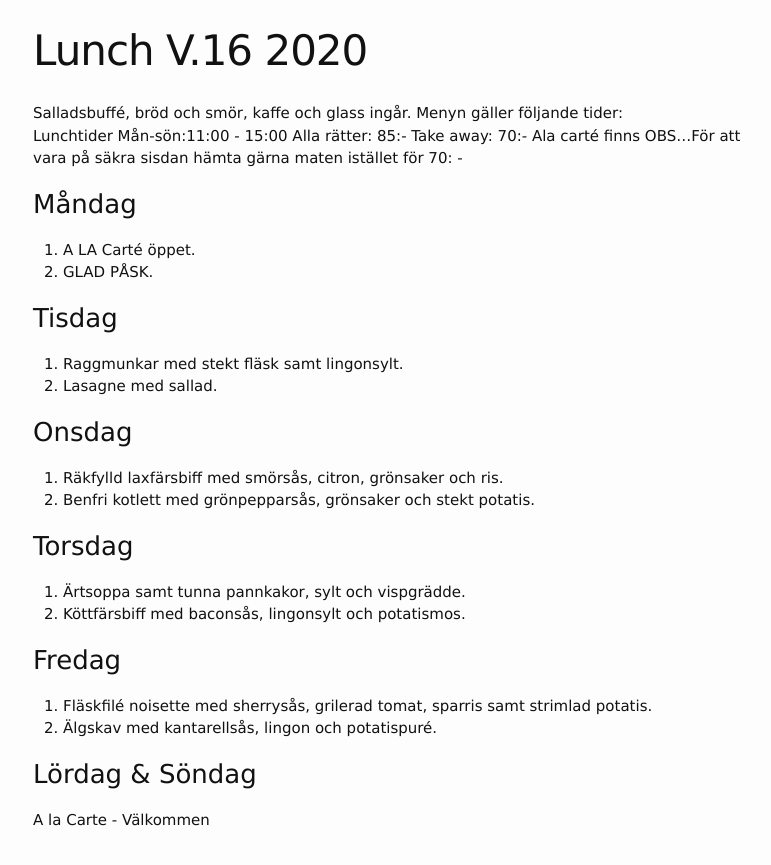
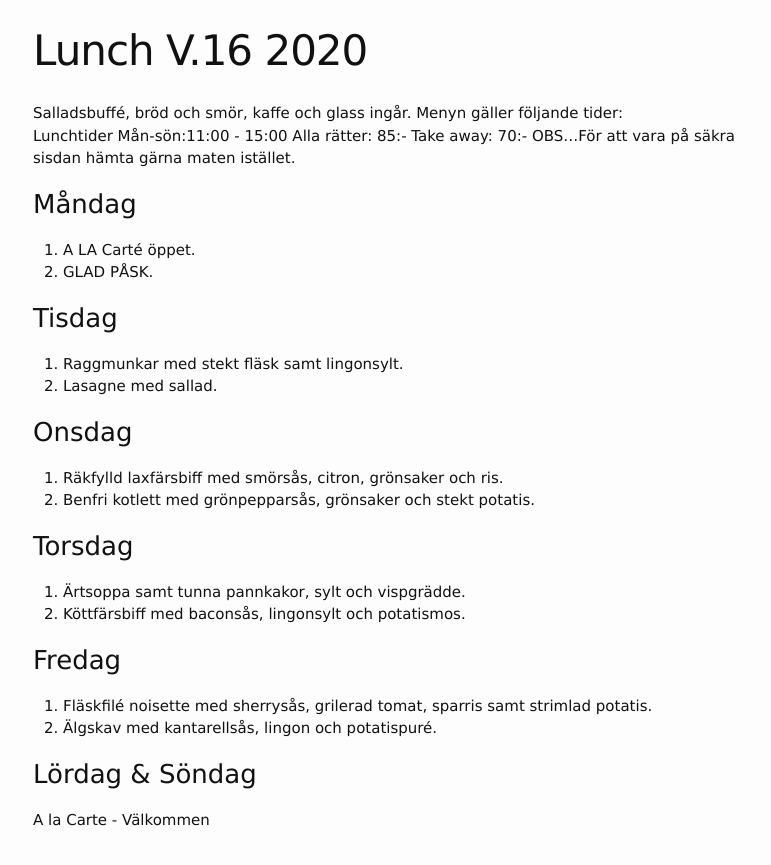
Before and after one commit to FarInn62/farinn62.github.io, a Jekyll site: the page built from lunch.md, in a window 1280 px wide. Shown: the top 865 px of the page, without its empty margins (237-1008 px from the left). Built offline with Jekyll 4.4.1, drawn with Linux system fonts in a browser that asks for light colours.

Commit message:
Update lunch.md

```diff
--- a/lunch.md
+++ b/lunch.md
@@ -8,8 +8,7 @@ Salladsbuffé, bröd och smör, kaffe och glass ingår.
 Menyn gäller följande tider:
 Lunchtider  Mån-sön:11:00 - 15:00
 Alla rätter: 85:- Take away: 70:-
-Ala carté finns
-OBS...För att vara på säkra sisdan hämta gärna maten istället för 70: -
+OBS...För att vara på säkra sisdan hämta gärna maten istället.
 
 
 ### Måndag
```
